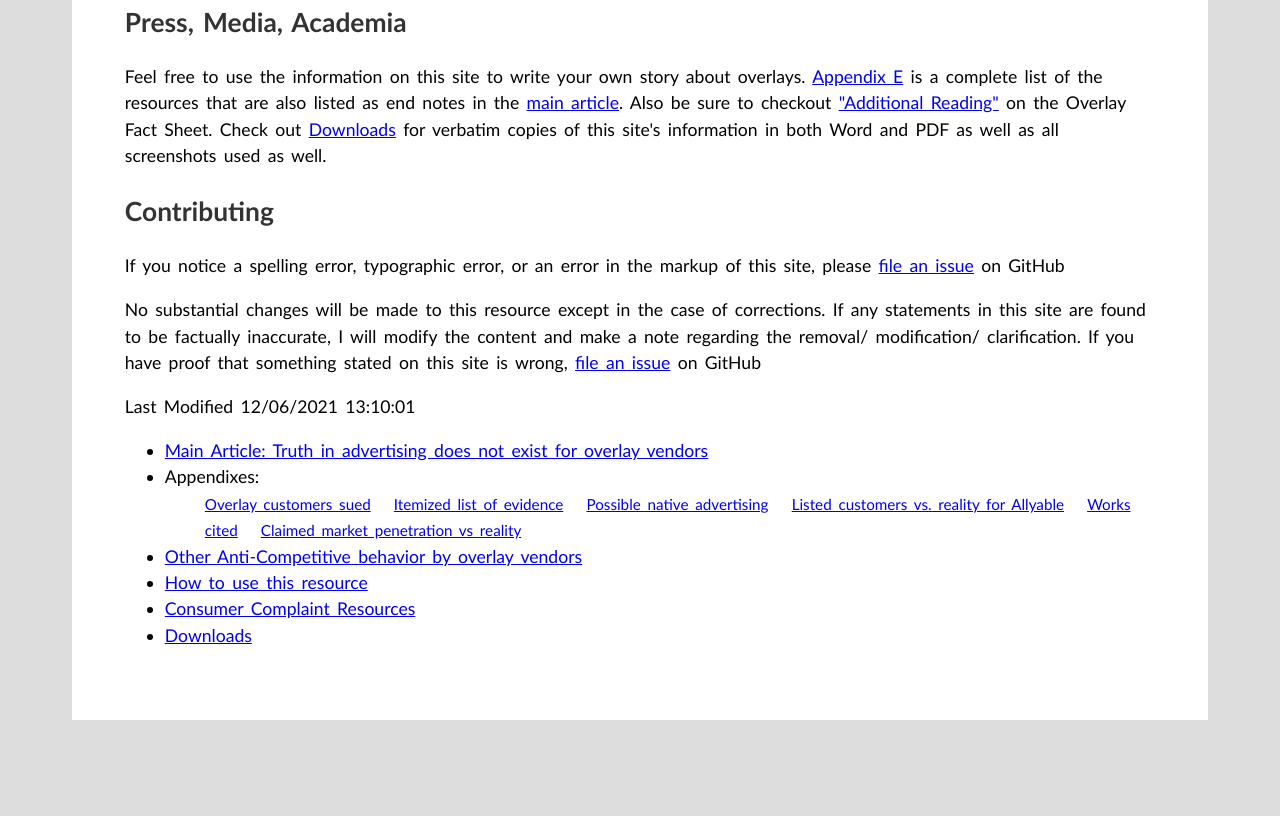
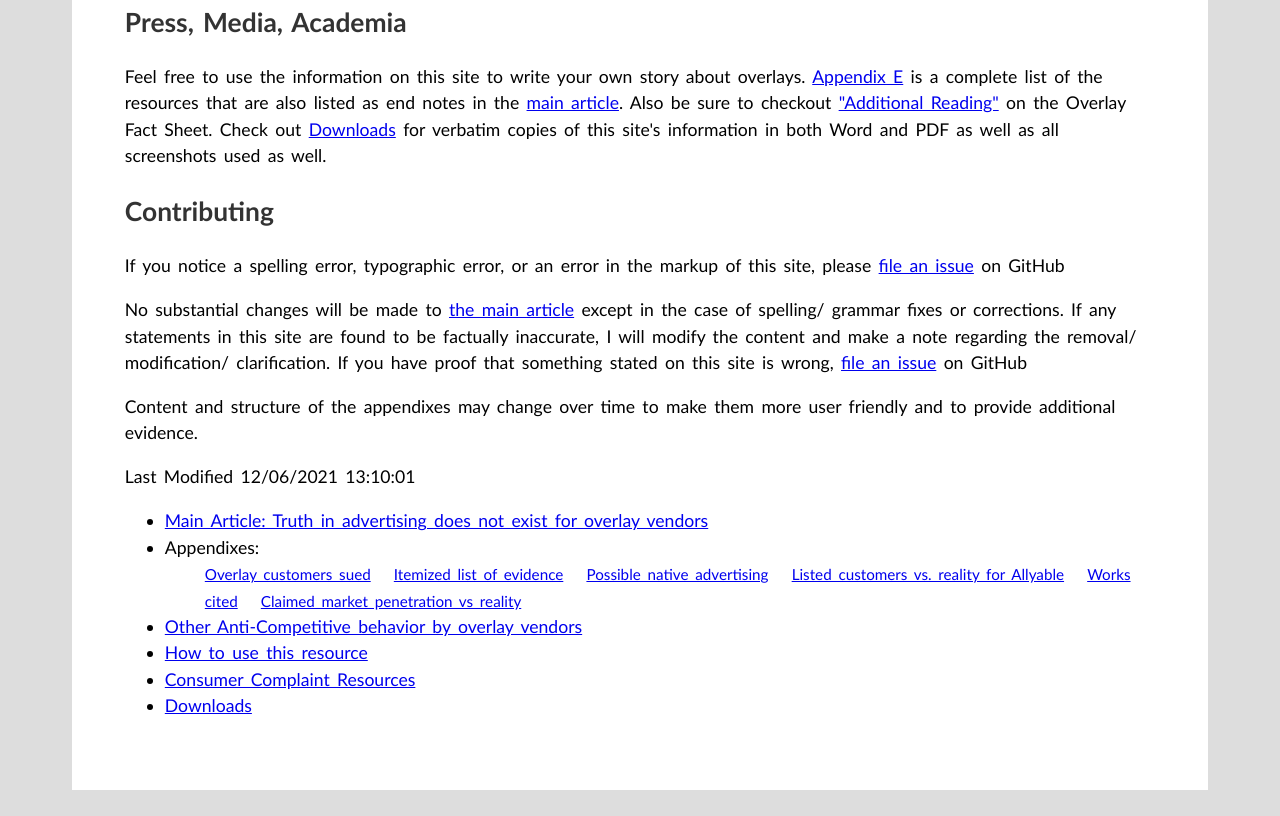
Before and after one commit to karlgroves/overlayfalseclaims, a website: page site/how-to-use-this-resource.html in a window 1280 px wide. Shown: the part 845-1661 px from the top of the page. Before the commit the page ends 1590 px from the top, so only its background shows below. Drawn offline with Linux system fonts and the light colour scheme.

Commit message:
Add clarification regarding content changes

```diff
--- a/site/how-to-use-this-resource.html
+++ b/site/how-to-use-this-resource.html
@@ -69,10 +69,12 @@
         <p>If you notice a spelling error, typographic error, or an error in the markup of this site, please <a
             href="https://github.com/karlgroves/overlayfalseclaims/issues">file an issue</a> on GitHub </p>
 
-        <p>No substantial changes will be made to this resource except in the case of corrections. If any statements in
+        <p>No substantial changes will be made to <a href="index.html">the main article</a> except in the case of spelling/ grammar fixes or corrections. If any statements in
             this site are found to be factually inaccurate, I will modify the content and make a note regarding the
             removal/ modification/ clarification. If you have proof that something stated on this site is wrong, <a
                 href="https://github.com/karlgroves/overlayfalseclaims/issues">file an issue</a> on GitHub</p>
+
+        <p>Content and structure of the appendixes may change over time to make them more user friendly and to provide additional evidence.</p>
 
     </main>
 
```
